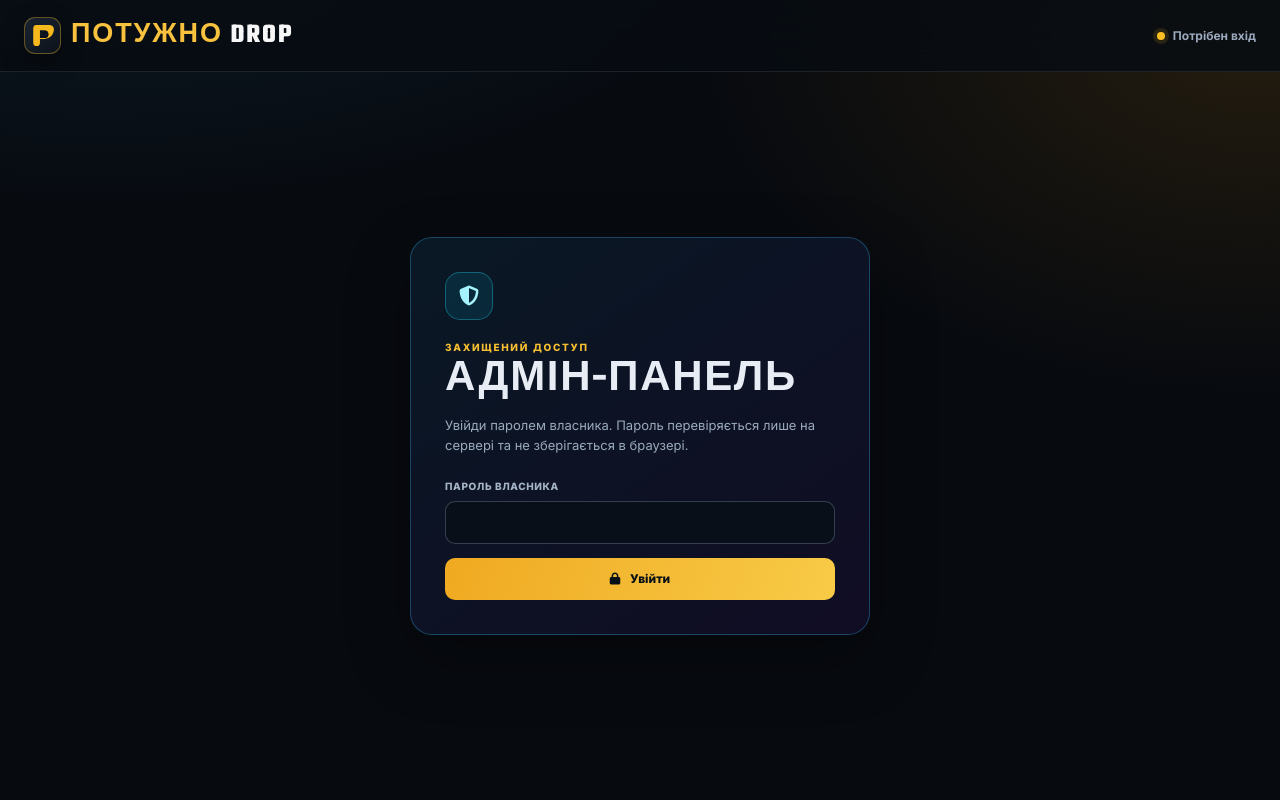
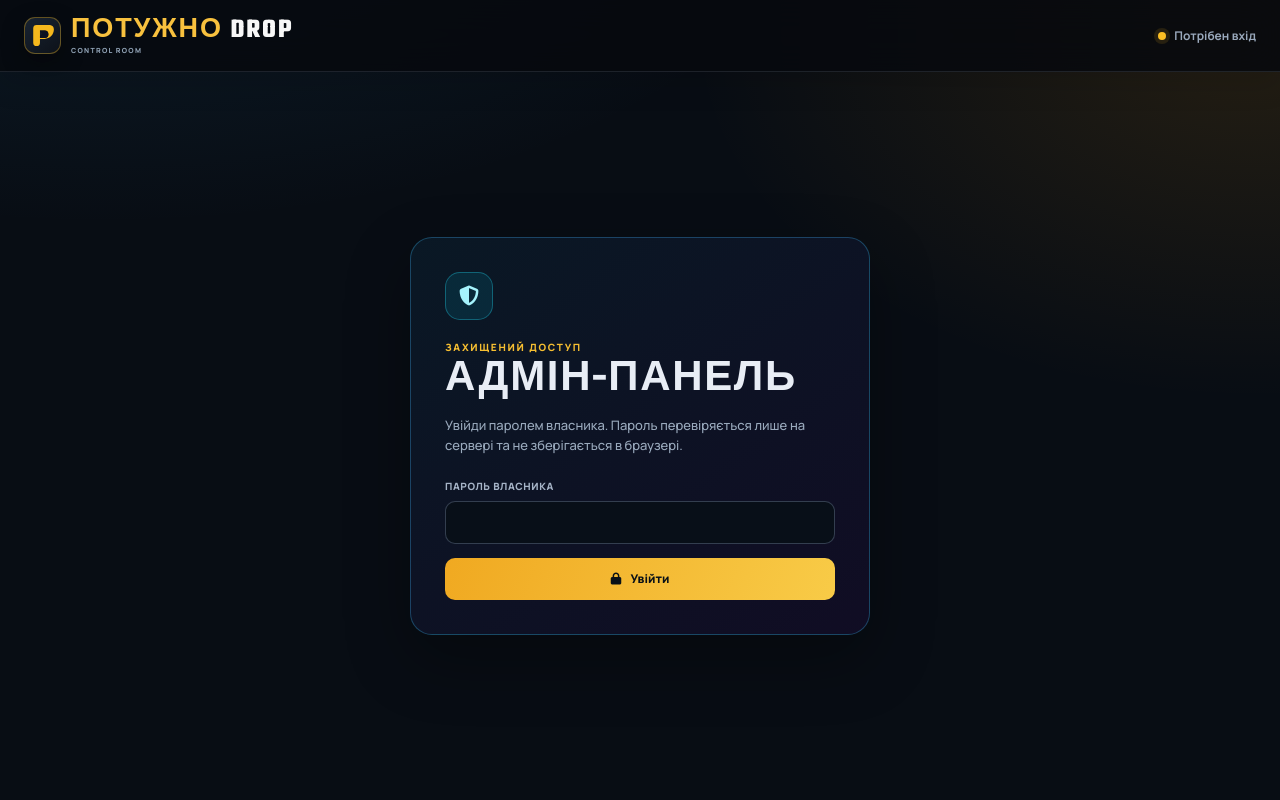
Before and after one commit to argeha/potuzhnodrop, a website: page admin.html in a window 1280 px wide. Shown: the top 800 px of the page. Drawn offline with Linux system fonts and the light colour scheme; no server answers.

Commit message:
Align admin control room with premium brand

```diff
--- a/admin.html
+++ b/admin.html
@@ -4,22 +4,22 @@
 <meta charset="UTF-8">
 <meta name="viewport" content="width=device-width, initial-scale=1.0">
 <meta name="robots" content="noindex, nofollow">
-<meta name="theme-color" content="#080a0f">
+<meta name="theme-color" content="#0B1018">
 <title>Адмін-панель — ПОТУЖНО DROP</title>
 <link rel="preconnect" href="https://cdnjs.cloudflare.com">
 <link rel="preconnect" href="https://fonts.googleapis.com">
 <link rel="preconnect" href="https://fonts.gstatic.com" crossorigin>
-<link rel="stylesheet" href="/css/tailwind.css?v=6.9.9">
+<link rel="stylesheet" href="/css/tailwind.css?v=7.9.0">
 <link rel="stylesheet" href="https://cdnjs.cloudflare.com/ajax/libs/font-awesome/6.4.0/css/all.min.css">
-<link href="https://fonts.googleapis.com/css2?family=Teko:wght@600;700&family=Inter:wght@400;500;600;700;800&display=swap" rel="stylesheet">
-<link rel="stylesheet" href="/css/admin.css?v=6.9.9">
+<link href="https://fonts.googleapis.com/css2?family=Manrope:wght@500;600;700;800&family=Teko:wght@600;700&display=swap" rel="stylesheet">
+<link rel="stylesheet" href="/css/admin.css?v=7.9.0-atelier.1">
 </head>
 <body>
 <div class="admin-shell">
   <header class="admin-header">
     <a class="brand" href="/" aria-label="На головну сторінку ПОТУЖНО DROP">
       <span class="brand-mark"><img src="/assets/brand/potuzhno-mark.svg" width="28" height="28" alt=""></span>
-      <span>ПОТУЖНО <b>DROP</b></span>
+      <span class="brand-copy"><strong>ПОТУЖНО <b>DROP</b></strong><small>CONTROL ROOM</small></span>
     </a>
     <div class="header-actions"><div class="header-status" id="headerStatus"><span class="status-dot"></span><span>Перевірка доступу…</span></div><button id="logoutButton" class="logout-button hidden" type="button"><i class="fa-solid fa-arrow-right-from-bracket"></i><span>Вийти</span></button></div>
   </header>
--- a/css/admin.css
+++ b/css/admin.css
@@ -1,19 +1,20 @@
 :root {
   color-scheme: dark;
-  font-family: Inter, system-ui, sans-serif;
-  background: #070a0f;
+  font-family: Manrope, system-ui, sans-serif;
+  background: #080d14;
   color: #e8edf5;
 }
 
 * { box-sizing: border-box; }
-body { margin: 0; min-width: 320px; background: #070a0f; }
+body { margin: 0; min-width: 320px; background: #080d14; }
 button, input, select { font: inherit; }
 button { cursor: pointer; }
 
-.admin-shell { min-height: 100vh; background: radial-gradient(75rem 38rem at 8% -10%, rgba(44, 131, 180, .16), transparent 62%), radial-gradient(55rem 36rem at 98% 2%, rgba(245, 158, 11, .12), transparent 64%), #070a0f; }
-.admin-header { min-height: 72px; padding: 0 24px; display: flex; align-items: center; justify-content: space-between; gap: 16px; border-bottom: 1px solid rgba(148, 163, 184, .15); background: rgba(8, 12, 19, .84); backdrop-filter: blur(18px); }
+.admin-shell { min-height: 100vh; background: radial-gradient(75rem 38rem at 8% -10%, rgba(44, 131, 180, .16), transparent 62%), radial-gradient(55rem 36rem at 98% 2%, rgba(245, 158, 11, .12), transparent 64%), #080d14; }
+.admin-header { min-height: 72px; padding: 0 24px; display: flex; align-items: center; justify-content: space-between; gap: 16px; border-bottom: 1px solid rgba(181, 202, 225, .13); background: rgba(6, 9, 14, .84); box-shadow: 0 12px 30px rgba(0,0,0,.12); backdrop-filter: blur(22px); }
 .brand { display: inline-flex; align-items: center; gap: 10px; color: #f8c13e; font-family: Teko, sans-serif; font-size: 27px; line-height: 1; font-weight: 700; letter-spacing: .07em; text-decoration: none; }
 .brand b { color: #f7f7f7; font-weight: inherit; }
+.brand-copy { display:grid; gap:3px; }.brand-copy strong { font:inherit; }.brand-copy small { color:#90a2b5; font-family:Manrope,system-ui,sans-serif; font-size:7px; font-weight:800; letter-spacing:.18em; line-height:1; }
 .brand-mark { width: 37px; height: 37px; display: grid; place-items: center; border: 1px solid rgba(251, 191, 36, .35); border-radius: 11px; background: linear-gradient(145deg, #182331, #0d121a); box-shadow: 0 8px 22px rgba(0, 0, 0, .35); }
 .brand-mark img { width: 27px; height: 27px; }
 .header-actions { display: flex; align-items: center; gap: 10px; }
```
